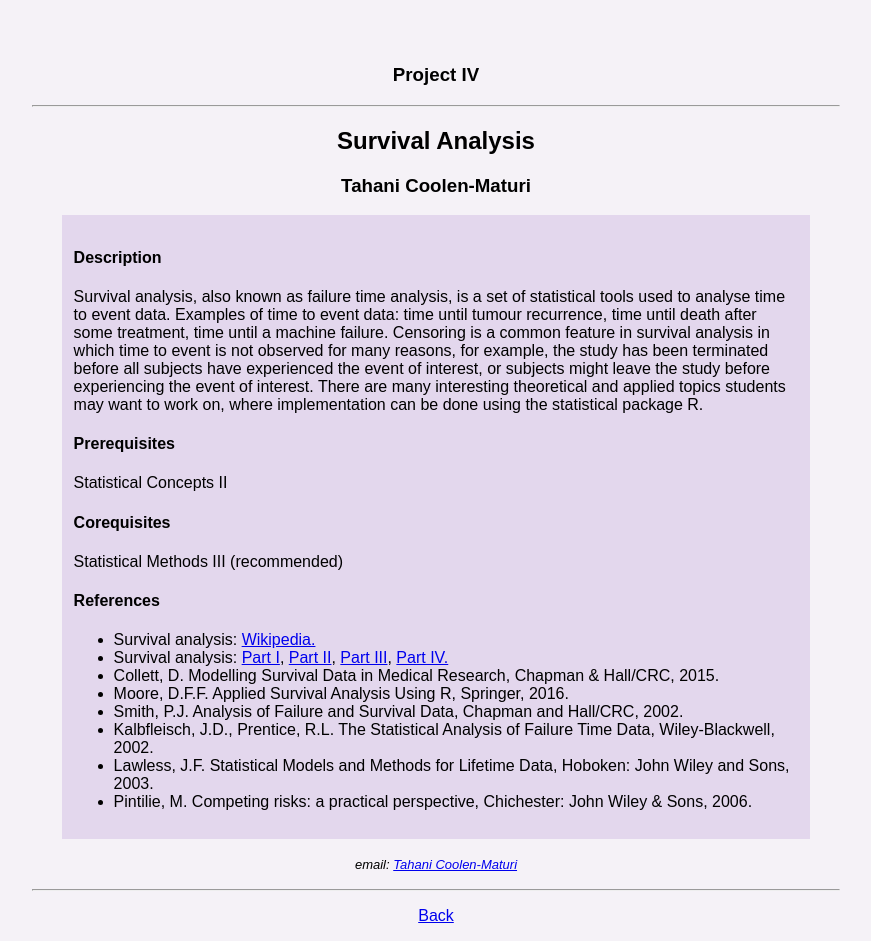
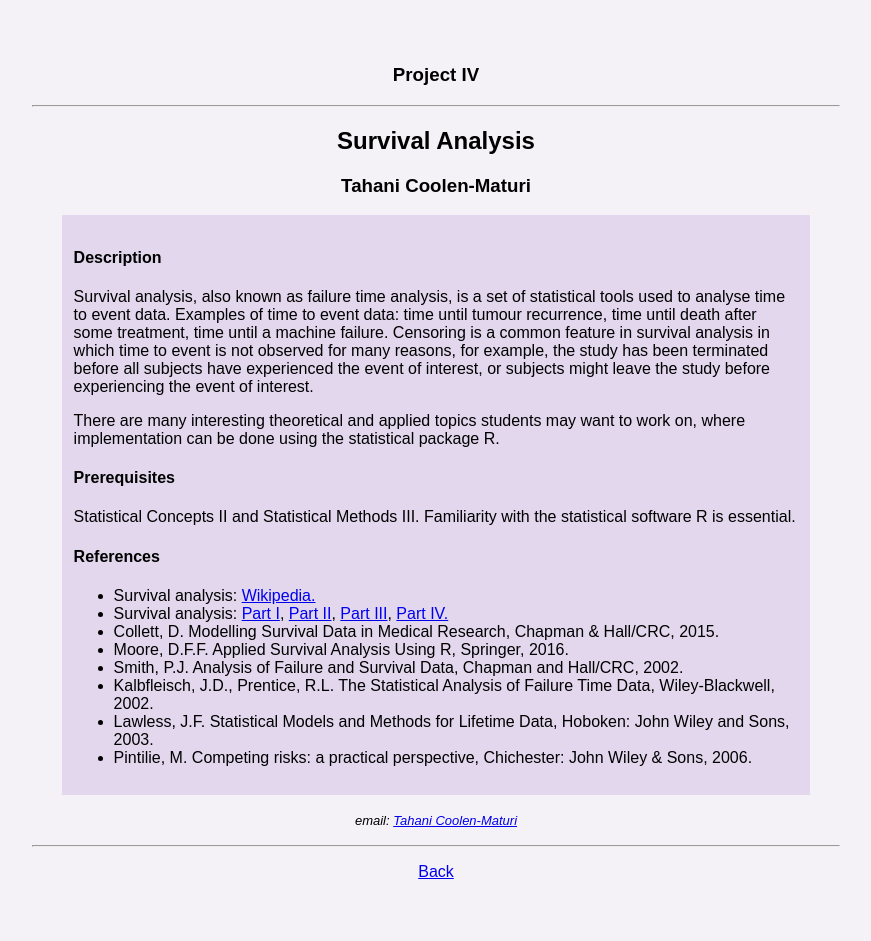
Before and after one commit to tmaturi/tahanimaturi, a Jekyll site: the page projects/project4H21.html, which Jekyll copies as it is, in a window 1280 px wide. Shown: the whole page, without its empty margins (204-1075 px from the left). Built offline with Jekyll 4.4.1, drawn with Linux system fonts in a browser that asks for light colours; after the commit the page ends 900 px from its top, so only the background shows below that.

Commit message:
Add files via upload

```diff
--- a/projects/project3H21.html
+++ b/projects/project3H21.html
@@ -43,7 +43,7 @@ There are many interesting theoretical and applied topics students may want to w
 
 
 <h4>Prerequisites</h4>
-Statistical Concepts II
+Statistical Concepts II. Familiarity with the statistical software R (or alternatively Python) is essential.
 <h4>Corequisites </h4>
 
 <p>Statistical Methods III (strongly recommended)</p>
--- a/projects/project4H21.html
+++ b/projects/project4H21.html
@@ -27,6 +27,8 @@ Examples of time to event data: time until tumour recurrence, time until death a
 
 
 Censoring is a common feature in survival analysis in which time to event is not observed for many reasons, for example, the study has been terminated before all subjects have experienced the event of interest, or subjects might leave the study before experiencing the event of interest.
+       </p>
+<p>
 
 There are many interesting theoretical and applied topics students may want to work on, where implementation can be done using the statistical package R.
   </p>
@@ -35,17 +37,11 @@ There are many interesting theoretical and applied topics students may want to w
 
 
 
-
 <h4>Prerequisites</h4>
-Statistical Concepts II
-<h4>Corequisites </h4>
-
-<p>Statistical Methods III (recommended)</p>
-
+<p>Statistical Concepts II  and Statistical Methods III. Familiarity with the statistical software R is essential.</p>
 
 
 <h4>References</h4>
-
 <ul>
 
 
```
